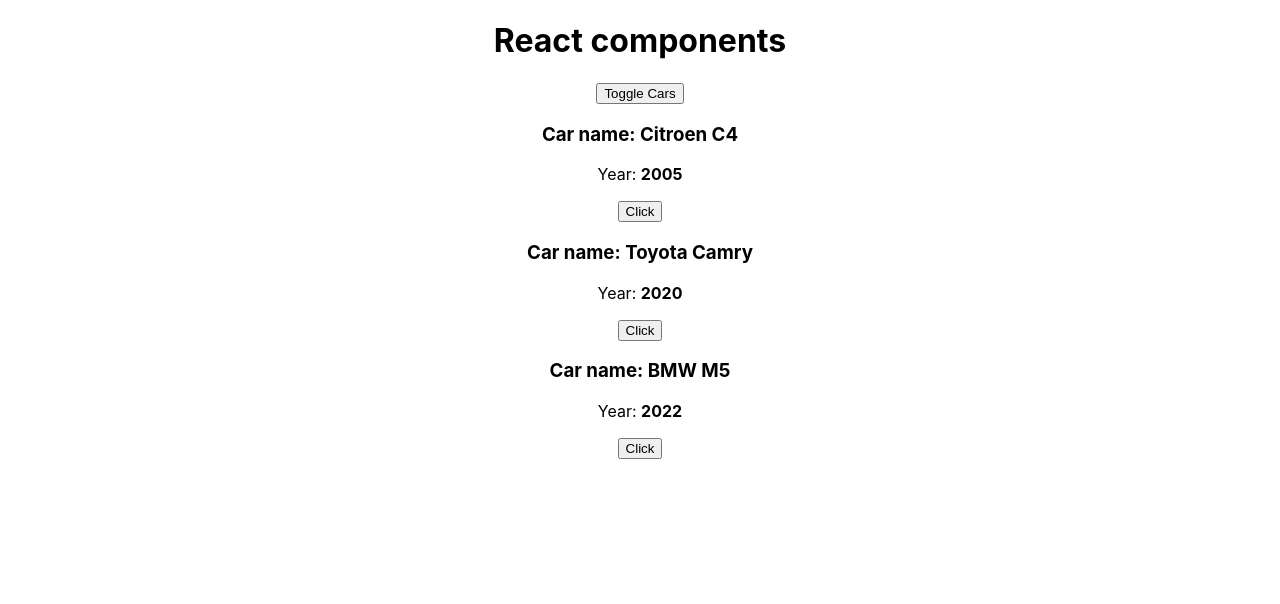
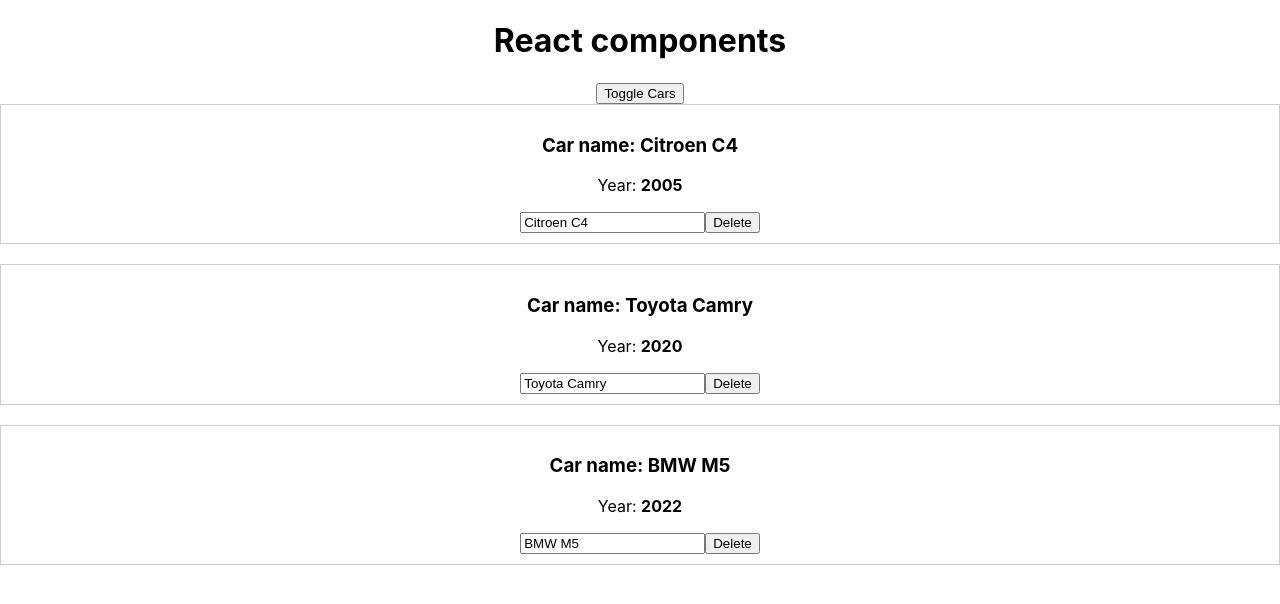
Before and after one commit to Aleksandr-Glebik/vm-react-js, a React (Create React App) app in the folder react-theory/: page / in a window 1280 px wide. Both pictures are taken after a click on the button "Toggle Cars". Shown: the top 604 px of the page. Built offline with nearby package versions, Linux system fonts and the light colour scheme.

Commit message:
feat: add onChangeName and onDelete components

```diff
--- a/react-theory/src/App.js
+++ b/react-theory/src/App.js
@@ -14,15 +14,36 @@
     showCars: false,
   }
 
-  changeTitleHandler = (newTitle) => {
-    this.setState({
-      pageTitle: newTitle
-    })
-  }
+  // changeTitleHandler = (newTitle) => {
+  //   this.setState({
+  //     pageTitle: newTitle
+  //   })
+  // }
 
   toggleCarsHandler = () => {
     this.setState({
       showCars: !this.state.showCars
+    })
+  }
+
+  onChangeName = (name, ind) => {
+    // console.log(name, ind)
+    const car = this.state.cars[ind]
+    car.name = name
+    // const cars = this.state.cars.concat()
+    const cars = [...this.state.cars]
+    cars[ind] = car
+    this.setState({
+      cars: cars
+    })
+  }
+
+  deleteHandler(ind) {
+    const cars = this.state.cars.concat()
+    cars.splice(ind, 1)
+
+    this.setState({
+      cars: cars
     })
   }
 
@@ -38,7 +59,8 @@
       cars = this.state.cars.map((car, ind) => {
         return (
           <Car key={ind} name={car.name} year={car.year}
-            onChangeTitle={() => this.changeTitleHandler(car.name)}
+            onDelete={this.deleteHandler.bind(this, ind)}
+            onChangeName={(event) => this.onChangeName(event.target.value, ind)}
           />
         )
        })
--- a/react-theory/src/Car/Car.js
+++ b/react-theory/src/Car/Car.js
@@ -1,9 +1,14 @@
 import React, { Children } from 'react';
 
 export default (props) => (
-    <div>
+    <div style={{
+        border: '1px solid #ccc',
+        marginBottom: '20px',
+        padding: '10px'
+        }}>
         <h3>Car name: {props.name}</h3>
         <p>Year: <strong>{props.year}</strong></p>
-        <button onClick={props.onChangeTitle}>Click</button>
+        <input onChange={props.onChangeName} value={props.name} />
+        <button onClick={props.onDelete}>Delete</button>
     </div>
 )
```
